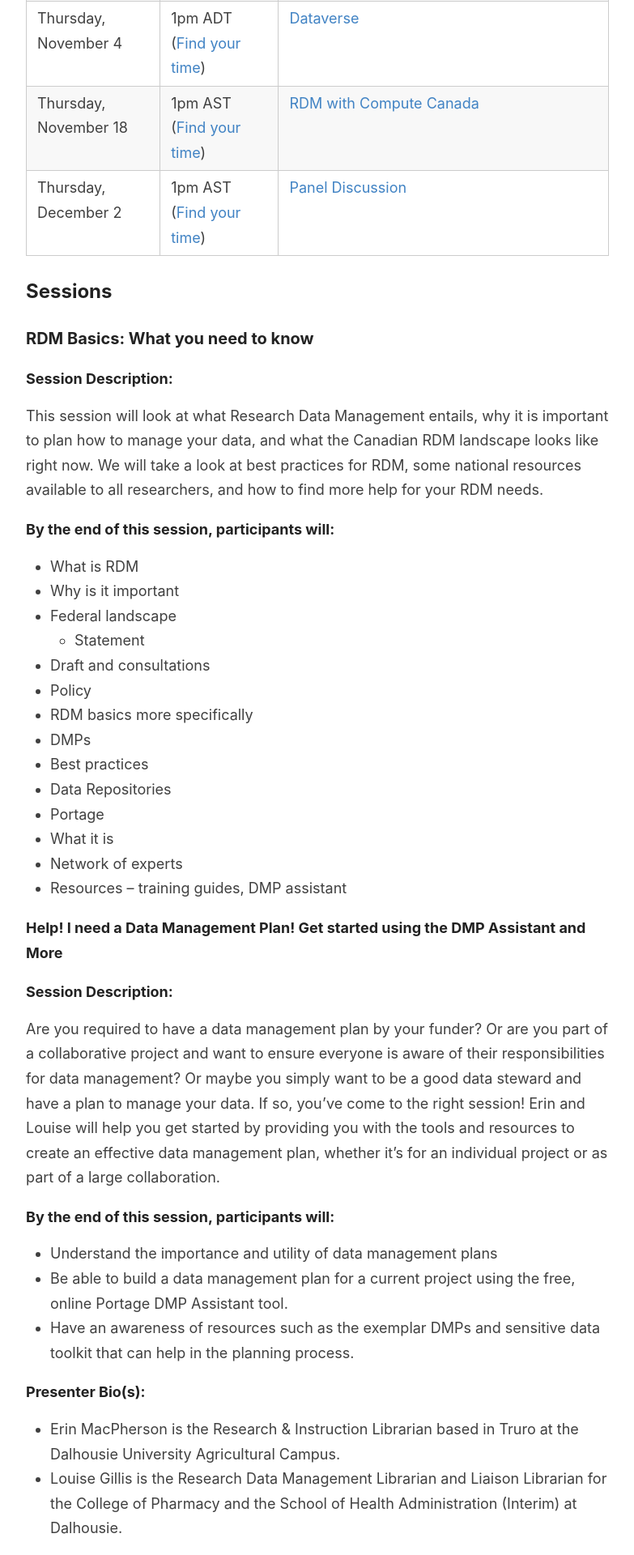
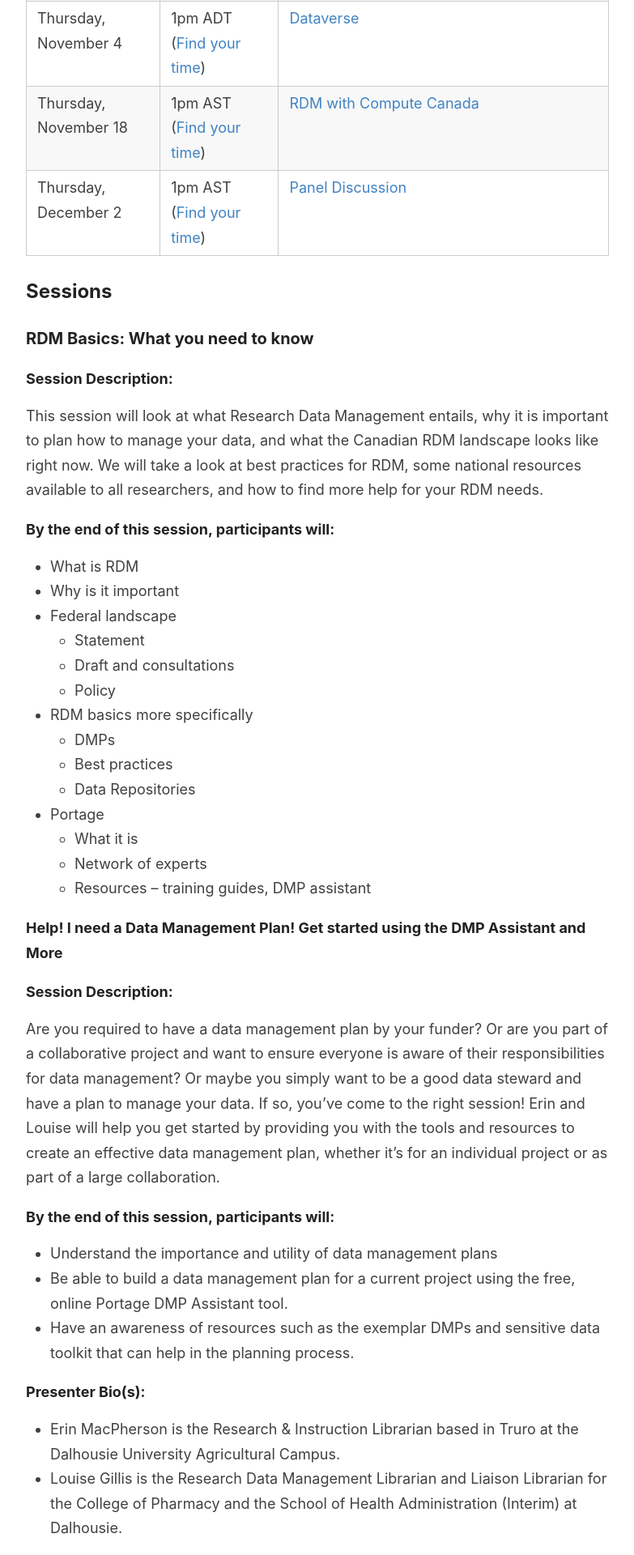
Before and after one commit to caul-dpsc/2021-rdm-series, a Jekyll site: the page built from _pages/index.md, in a window 1280 px wide. Shown: the part 700-2620 px from the top of the page at 81% size, without its empty margins (248-1031 px from the left). Built offline with Jekyll 4.4.1, drawn with Linux system fonts in a browser that asks for light colours.

```diff
--- a/_pages/index.md
+++ b/_pages/index.md
@@ -26,16 +26,16 @@ This session will look at what Research Data Management entails, why it is impor
 - Why is it important
 - Federal landscape
     - Statement
- + Draft and consultations
- + Policy
-+ RDM basics more specifically
- + DMPs
- + Best practices
- + Data Repositories
-+ Portage
- + What it is
- + Network of experts
- + Resources – training guides, DMP assistant
+     - Draft and consultations
+    - Policy
+- RDM basics more specifically
+    - DMPs
+    - Best practices
+    - Data Repositories
+- Portage
+    - What it is
+    - Network of experts
+    - Resources – training guides, DMP assistant
 
 
 #### <a id="dmp"></a>Help! I need a Data Management Plan! Get started using the DMP Assistant and More
```
